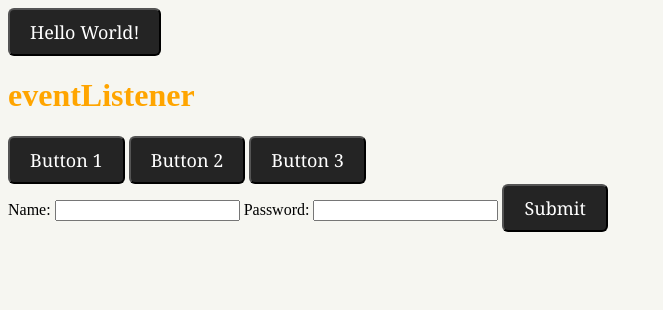
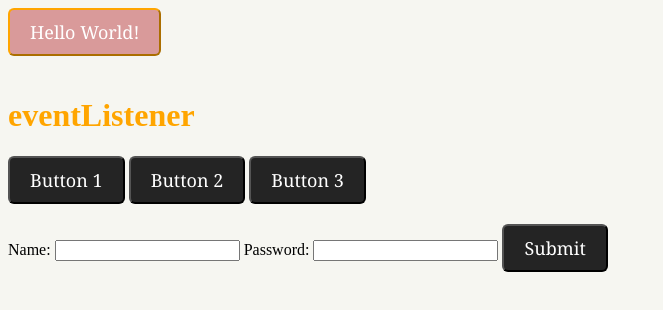
Before and after one commit to Silje32/eventListener, a plain HTML site: page index.html in a window 1280 px wide. Shown: the whole page, without its empty margins (0-663 px from the left). Drawn offline with Linux system fonts and the light colour scheme.

Commit message:
Styled my hello world button

```diff
--- a/style.css
+++ b/style.css
@@ -19,4 +19,14 @@ button {
   font-size: 18px;
   border-radius: 6px;
   padding: 10px 20px;
+  margin-bottom: 20px;
 }
+#helloWorld {
+  color: var(--white);
+  background-color: var(--pink);
+  border-color: var(--orange);
+  font-family: Georgia, "Times New Roman", Times, serif;
+  font-size: 18px;
+  border-radius: 6px;
+  padding: 10px 20px;
+}
```
